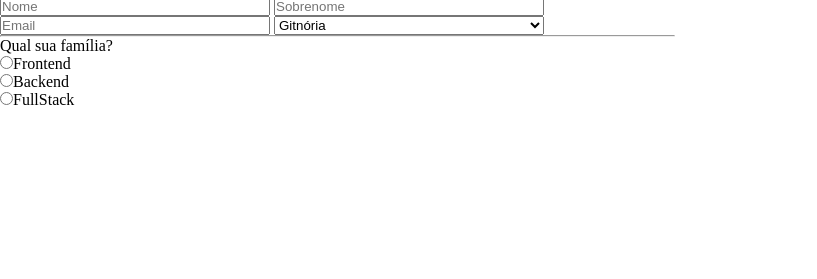
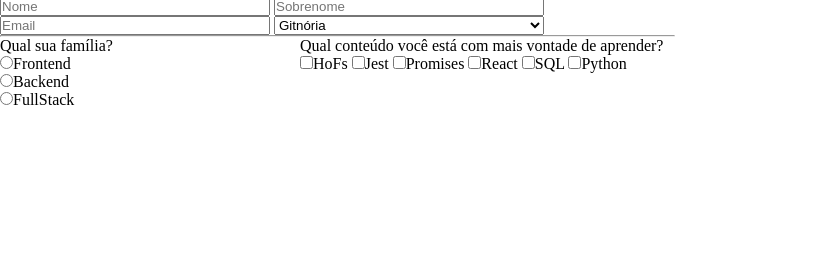
Before and after one commit to Gabrielv0id/trybewarts, a website: page index.html in a window 1280 px wide. Shown: the part 252-531 px from the top of the page, 0-817 px from the left. Drawn offline with Linux system fonts and the light colour scheme.

Commit message:
exercicio 13 feito

```diff
--- a/index.html
+++ b/index.html
@@ -34,6 +34,8 @@
         </select>
         </div>
         <hr>
+        <div class="actions">
+          <div class="butoes-action">
             <label  id="label-family">Qual sua família?</label>
             <label for="family1">
             <input type="radio" name="family" id='family1'value="Frontend">Frontend
@@ -44,6 +46,17 @@
             <label for="family3">
             <input type="radio" name="family"  id='family3'value="FullStack">FullStack
             </label>
+          </div>
+          <div>
+          <label id="label-content">Qual conteúdo você está com mais vontade de aprender?</label>
+          <input type="checkbox" class='subject' value="HoFs">HoFs
+          <input type="checkbox" class='subject' value="Jest">Jest
+          <input type="checkbox" class='subject' value="Promises">Promises
+          <input type="checkbox" class='subject' value="React">React
+          <input type="checkbox" class='subject' value="SQL">SQL
+          <input type="checkbox" class='subject' value="Python">Python
+          </div>
+        </div>
       </form>
       <img src="images/trybewarts-colored.svg" alt="logo" id="trybewarts-forms-logo">
     </main>
--- a/style.css
+++ b/style.css
@@ -40,3 +40,19 @@ main {
 #evaluation-form select {
   width: 40%;
 }
+
+.actions {
+  display: flex;
+  flex-direction: row;
+}
+
+.butoes-action {
+  display: flex;
+  flex-direction: column;
+  width: 300px;
+}
+
+#label-content {
+  display: flex;
+  flex-direction: column;
+}
```
Lines whose indentation alone changed are shown as unchanged.
